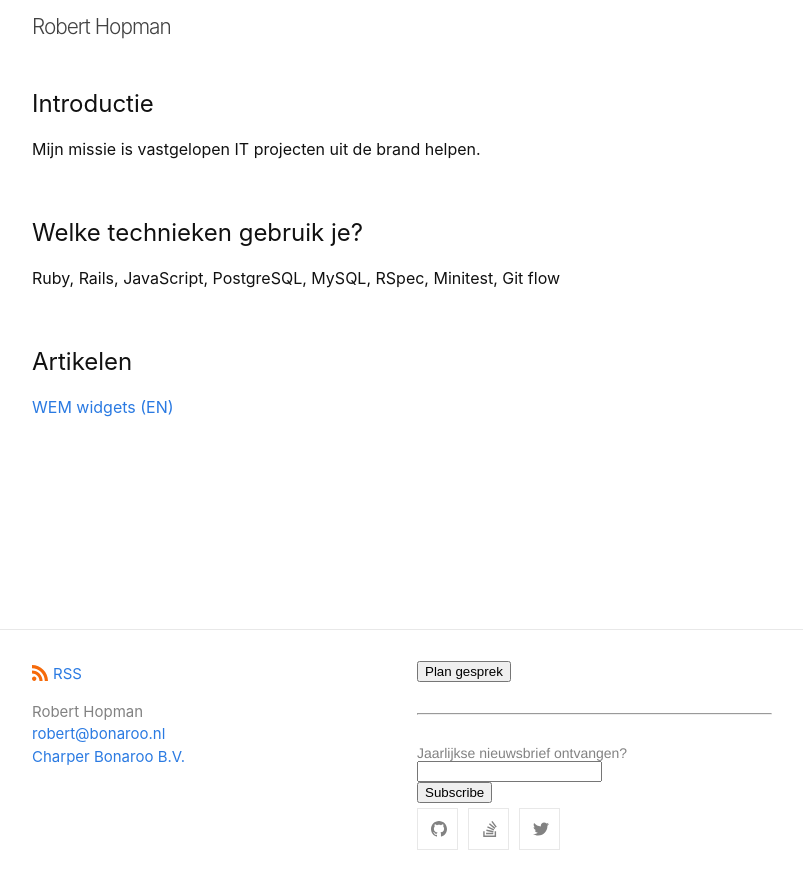
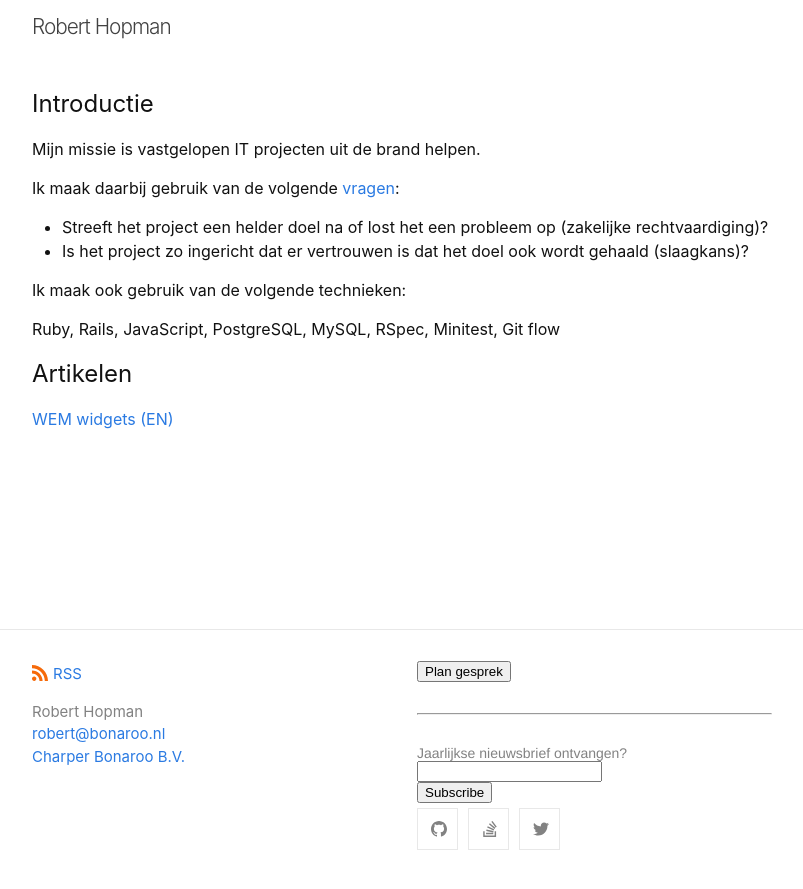
Before and after one commit to roberthopman/roberthopman.github.io, a Jekyll site: the page built from index.md, in a window 1280 px wide. Shown: the top 889 px of the page, without its empty margins (238-1041 px from the left). Built offline with Jekyll 4.4.1, drawn with Linux system fonts in a browser that asks for light colours; comment, search, counter and statistics services are not loaded; our own code applies the rules of GitHub Pages for plain Markdown files.

Commit message:
Add toetsing

```diff
--- a/index.md
+++ b/index.md
@@ -9,13 +9,14 @@ layout: default
 
 Mijn missie is vastgelopen IT projecten uit de brand helpen.
 
-<br>
+Ik maak daarbij gebruik van de volgende [vragen](https://github.com/roberthopman/toetsing):
 
-## Welke technieken gebruik je?
+- Streeft het project een helder doel na of lost het een probleem op (zakelijke rechtvaardiging)?
+- Is het project zo ingericht dat er vertrouwen is dat het doel ook wordt gehaald (slaagkans)?
+
+Ik maak ook gebruik van de volgende technieken:
 
 Ruby, Rails, JavaScript, PostgreSQL, MySQL, RSpec, Minitest, Git flow
-
-<br>
 
 ## Artikelen
 
```
